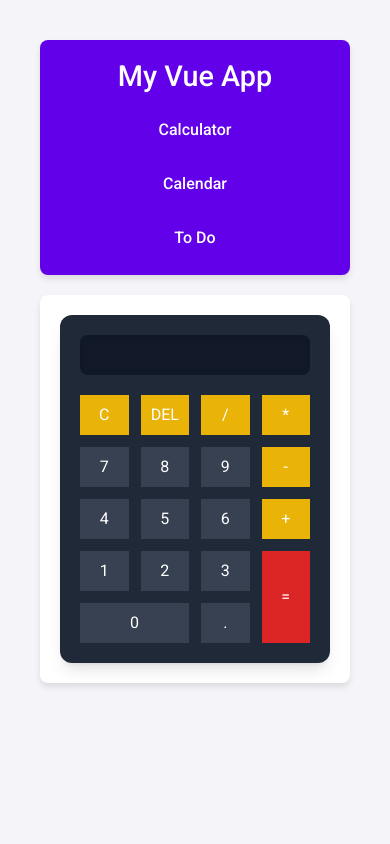
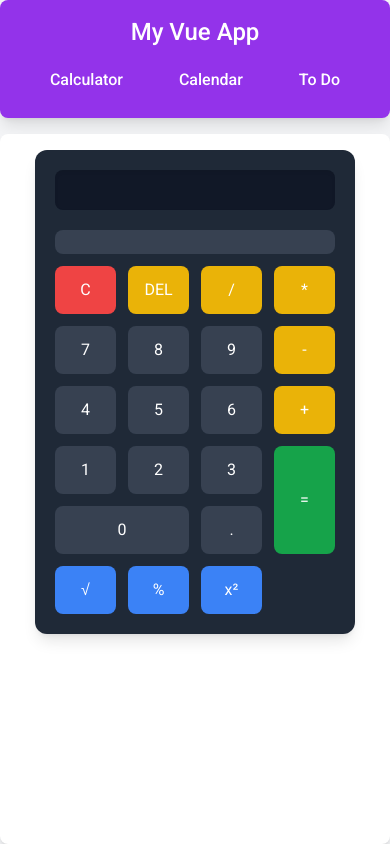
Before and after one commit to shafkat63/myVueApp, a Vue app: page /cal in a window 390 px wide. Built offline with nearby package versions, Linux system fonts and the light colour scheme.

Commit message:
mobile responsive

```diff
--- a/index.html
+++ b/index.html
@@ -4,7 +4,7 @@
     <meta charset="UTF-8">
     <link rel="icon" href="/favicon.ico">
     <meta name="viewport" content="width=device-width, initial-scale=1.0">
-    <title>Vite App</title>
+    <title>Shafkat Vue App</title>
   </head>
   <body>
     <div id="app"></div>
--- a/src/App.vue
+++ b/src/App.vue
@@ -1,14 +1,14 @@
 <template>
-  <div id="app">
-    <header>
-      <h1>My Vue App</h1>
-      <nav>
+  <div id="app" class="flex flex-col min-h-screen bg-gray-100">
+    <header class="flex justify-between items-center bg-purple-600 p-4 rounded-lg shadow-lg">
+      <h1 class="text-white text-2xl font-medium">My Vue App</h1>
+      <nav class="flex flex-wrap gap-4">
         <router-link to="/cal" class="nav-link">Calculator</router-link>
         <router-link to="/calendar" class="nav-link">Calendar</router-link>
         <router-link to="/todo" class="nav-link">To Do</router-link>
       </nav>
     </header>
-    <main>
+    <main class="flex-grow mt-4 p-4 bg-white rounded-lg shadow-md">
       <router-view></router-view> <!-- Renders the current route's component -->
     </main>
   </div>
@@ -21,7 +21,7 @@ export default {
 </script>
 
 <style>
-/* Styling for a more modern look */
+/* Importing Google Fonts */
 @import url('https://fonts.googleapis.com/css2?family=Roboto:wght@400;500;700&display=swap');
 
 * {
@@ -32,40 +32,9 @@ export default {
 
 body {
   font-family: 'Roboto', sans-serif;
-  background-color: #f4f4f9;
-  color: #333;
-  line-height: 1.6;
 }
 
-/* Container styling */
-#app {
-  max-width: 1200px;
-  margin: 0 auto;
-  padding: 20px;
-}
-
-/* Header styling */
-header {
-  display: flex;
-  justify-content: space-between;
-  align-items: center;
-  background-color: #6200ea;
-  padding: 15px 30px;
-  border-radius: 8px;
-  box-shadow: 0 4px 6px rgba(0, 0, 0, 0.1);
-}
-
-header h1 {
-  color: white;
-  font-size: 1.8rem;
-  font-weight: 500;
-}
-
-nav {
-  display: flex;
-  gap: 20px;
-}
-
+/* Styling for links */
 .nav-link {
   color: white;
   text-decoration: none;
@@ -80,16 +49,7 @@ nav {
   color: #ffffff;
 }
 
-/* Main content styling */
-main {
-  margin-top: 20px;
-  background-color: white;
-  padding: 20px;
-  border-radius: 8px;
-  box-shadow: 0 4px 6px rgba(0, 0, 0, 0.1);
-}
-
-/* Mobile responsiveness */
+/* Responsive styling for mobile */
 @media (max-width: 768px) {
   header {
     flex-direction: column;
@@ -97,13 +57,17 @@ main {
   }
 
   nav {
-    flex-direction: column;
-    gap: 10px;
+    flex-direction: row;
+    justify-content: center;
     margin-top: 10px;
   }
 
   .nav-link {
     padding: 10px 20px;
   }
+
+  h1 {
+    font-size: 1.5rem;
+  }
 }
 </style>
--- a/src/components/Calculator.vue
+++ b/src/components/Calculator.vue
@@ -1,33 +1,39 @@
 <template>
-  <div class="calculator bg-gray-800 p-5 rounded-xl shadow-lg text-white max-w-xs mx-auto  ">
+  <div class="calculator bg-gray-800 p-5 rounded-xl shadow-lg text-white max-w-xs mx-auto">
     <div class="display bg-gray-900 text-4xl p-5 rounded-lg mb-5 text-right shadow-inner">
       {{ current }}
     </div>
+    <div class="history bg-gray-700 p-3 rounded-lg mb-3 max-h-32 overflow-auto">
+      <div v-for="(entry, index) in history" :key="index" class="text-sm text-gray-200">{{ entry }}</div>
+    </div>
     <div class="grid grid-cols-4 gap-3">
       <!-- Special Buttons -->
-      <button @click="clear" class="special bg-yellow-500 hover:bg-yellow-600 py-2">C</button>
-      <button @click="deleteLast" class="special bg-yellow-500 hover:bg-yellow-600 py-2">DEL</button>
-      <button @click="append('/')" class="special bg-yellow-500 hover:bg-yellow-600 py-2">/</button>
-      <button @click="append('*')" class="special bg-yellow-500 hover:bg-yellow-600 py-2">*</button>
+      <button @click="clearAll" class="special bg-red-500 hover:bg-red-600 py-3 rounded-lg">C</button>
+      <button @click="deleteLast" class="special bg-yellow-500 hover:bg-yellow-600 py-3 rounded-lg">DEL</button>
+      <button @click="append('/')" class="special bg-yellow-500 hover:bg-yellow-600 py-3 rounded-lg">/</button>
+      <button @click="append('*')" class="special bg-yellow-500 hover:bg-yellow-600 py-3 rounded-lg">*</button>
 
       <!-- Numbers and Operations -->
-      <button @click="append(7)" class="bg-gray-700 hover:bg-gray-600 py-2">7</button>
-      <button @click="append(8)" class="bg-gray-700 hover:bg-gray-600 py-2">8</button>
-      <button @click="append(9)" class="bg-gray-700 hover:bg-gray-600 py-2">9</button>
-      <button @click="append('-')" class="special bg-yellow-500 hover:bg-yellow-600 py-2">-</button>
+      <button @click="append(7)" class="bg-gray-700 hover:bg-gray-600 py-3 rounded-lg">7</button>
+      <button @click="append(8)" class="bg-gray-700 hover:bg-gray-600 py-3 rounded-lg">8</button>
+      <button @click="append(9)" class="bg-gray-700 hover:bg-gray-600 py-3 rounded-lg">9</button>
+      <button @click="append('-')" class="special bg-yellow-500 hover:bg-yellow-600 py-3 rounded-lg">-</button>
 
-      <button @click="append(4)" class="bg-gray-700 hover:bg-gray-600 py-2">4</button>
-      <button @click="append(5)" class="bg-gray-700 hover:bg-gray-600 py-2">5</button>
-      <button @click="append(6)" class="bg-gray-700 hover:bg-gray-600 py-2">6</button>
-      <button @click="append('+')" class="special bg-yellow-500 hover:bg-yellow-600 py-2">+</button>
+      <button @click="append(4)" class="bg-gray-700 hover:bg-gray-600 py-3 rounded-lg">4</button>
+      <button @click="append(5)" class="bg-gray-700 hover:bg-gray-600 py-3 rounded-lg">5</button>
+      <button @click="append(6)" class="bg-gray-700 hover:bg-gray-600 py-3 rounded-lg">6</button>
+      <button @click="append('+')" class="special bg-yellow-500 hover:bg-yellow-600 py-3 rounded-lg">+</button>
 
-      <button @click="append(1)" class="bg-gray-700 hover:bg-gray-600 py-2">1</button>
-      <button @click="append(2)" class="bg-gray-700 hover:bg-gray-600 py-2">2</button>
-      <button @click="append(3)" class="bg-gray-700 hover:bg-gray-600 py-2">3</button>
-      <button @click="calculate" class="equals bg-red-600 hover:bg-red-700 row-span-2 py-2">=</button>
+      <button @click="append(1)" class="bg-gray-700 hover:bg-gray-600 py-3 rounded-lg">1</button>
+      <button @click="append(2)" class="bg-gray-700 hover:bg-gray-600 py-3 rounded-lg">2</button>
+      <button @click="append(3)" class="bg-gray-700 hover:bg-gray-600 py-3 rounded-lg">3</button>
+      <button @click="calculate" class="equals bg-green-600 hover:bg-green-700 row-span-2 py-3 rounded-lg">=</button>
 
-      <button @click="append(0)" class="zero bg-gray-700 hover:bg-gray-600 col-span-2 py-2">0</button>
-      <button @click="append('.')" class="bg-gray-700 hover:bg-gray-600 py-2">.</button>
+      <button @click="append(0)" class="zero bg-gray-700 hover:bg-gray-600 col-span-2 py-3 rounded-lg">0</button>
+      <button @click="append('.')" class="bg-gray-700 hover:bg-gray-600 py-3 rounded-lg">.</button>
+      <button @click="calculateSquareRoot" class="special bg-blue-500 hover:bg-blue-600 py-3 rounded-lg">√</button>
+      <button @click="append('%')" class="special bg-blue-500 hover:bg-blue-600 py-3 rounded-lg">%</button>
+      <button @click="calculateSquare" class="special bg-blue-500 hover:bg-blue-600 py-3 rounded-lg">x²</button>
     </div>
   </div>
 </template>
@@ -37,23 +43,64 @@ export default {
   data() {
     return {
       current: '',
+      history: [],
     };
+  },
+  created() {
+    // Load data from localStorage
+    const savedCurrent = localStorage.getItem('calculatorCurrent');
+    const savedHistory = localStorage.getItem('calculatorHistory');
+
+    if (savedCurrent) {
+      this.current = savedCurrent;
+    }
+    if (savedHistory) {
+      this.history = JSON.parse(savedHistory);
+    }
+  },
+  watch: {
+    current(newValue) {
+      // Save current value to localStorage whenever it changes
+      localStorage.setItem('calculatorCurrent', newValue);
+    },
+    history(newValue) {
+      // Save history to localStorage whenever it changes
+      localStorage.setItem('calculatorHistory', JSON.stringify(newValue));
+    },
   },
   methods: {
     append(value) {
       this.current += value;
     },
-    clear() {
+    clearAll() {
       this.current = '';
+      this.history = [];
     },
     deleteLast() {
       this.current = this.current.slice(0, -1);
     },
     calculate() {
       try {
-        this.current = eval(this.current);
+        // Use eval carefully; in production, consider a safer alternative
+        const result = eval(this.current);
+        this.history.push(`${this.current} = ${result}`);
+        this.current = result;
       } catch (e) {
         this.current = 'Error';
+      }
+    },
+    calculateSquareRoot() {
+      if (this.current) {
+        const result = Math.sqrt(eval(this.current));
+        this.history.push(`√(${this.current}) = ${result}`);
+        this.current = result;
+      }
+    },
+    calculateSquare() {
+      if (this.current) {
+        const result = Math.pow(eval(this.current), 2);
+        this.history.push(`(${this.current})² = ${result}`);
+        this.current = result;
       }
     },
   },
@@ -61,10 +108,5 @@ export default {
 </script>
 
 <style scoped>
-.equals {
-  grid-row: span 2;
-}
-.zero {
-  grid-column: span 2;
-}
+/* No regular CSS used, Tailwind classes are applied directly in the template */
 </style>
--- a/src/components/Calendar.vue
+++ b/src/components/Calendar.vue
@@ -1,27 +1,39 @@
 <template>
-    <div class="calendar bg-white p-6 rounded-xl shadow-lg mx-auto max-w-2xl">
+    <div class="calendar bg-white p-4 rounded-xl shadow-lg mx-auto max-w-full md:max-w-2xl">
       <div class="calendar-header flex justify-between items-center mb-6">
-        <button @click="prevMonth" class="nav-button bg-blue-600 text-white rounded-full p-2 transition hover:bg-blue-800">
+        <button
+          @click="prevMonth"
+          class="nav-button bg-blue-600 text-white rounded-full p-2 transition hover:bg-blue-800"
+        >
           ←
         </button>
-        <span class="month-year text-2xl font-semibold text-gray-800">
+        <span class="month-year text-lg md:text-2xl font-semibold text-gray-800">
           {{ currentMonth }} {{ currentYear }}
         </span>
-        <button @click="nextMonth" class="nav-button bg-blue-600 text-white rounded-full p-2 transition hover:bg-blue-800">
+        <button
+          @click="nextMonth"
+          class="nav-button bg-blue-600 text-white rounded-full p-2 transition hover:bg-blue-800"
+        >
           →
         </button>
       </div>
       <div class="calendar-body grid grid-cols-7 gap-1">
-        <div class="calendar-weekday text-center font-medium text-gray-500 uppercase py-2" v-for="day in weekdays" :key="day">
+        <div
+          class="calendar-weekday text-center font-medium text-gray-500 uppercase py-2 text-xs sm:text-sm md:text-base"
+          v-for="day in weekdays"
+          :key="day"
+        >
           {{ day }}
         </div>
         <div
-          class="calendar-day relative text-center border border-gray-200 h-28 hover:bg-blue-50 transition cursor-pointer"
+          class="calendar-day relative text-center border border-gray-200 h-20 sm:h-24 md:h-28 hover:bg-blue-50 transition cursor-pointer"
           v-for="day in daysInMonth"
           :key="day.date"
-          :class="{ empty: day.empty, today: isToday(day.date) }"
+          :class="{ 'bg-blue-100 border-blue-500': isToday(day.date), 'opacity-50 pointer-events-none': day.empty }"
         >
-          <span v-if="!day.empty" class="absolute top-2 right-2 text-sm font-semibold">{{ day.date }}</span>
+          <span v-if="!day.empty" class="absolute top-1 right-1 text-xs sm:text-sm font-semibold">
+            {{ day.date }}
+          </span>
         </div>
       </div>
     </div>
@@ -79,13 +91,4 @@
   </script>
 
   <style scoped>
-  .today {
-    background-color: #e3f2fd;
-    border: 2px solid #42a5f5;
-    color: #1e88e5;
-  }
-  .empty {
-    background-color: transparent;
-    pointer-events: none;
-  }
   </style>
```
Also changed, not shown: src/components/ToDo.vue (+12 -65 lines).
